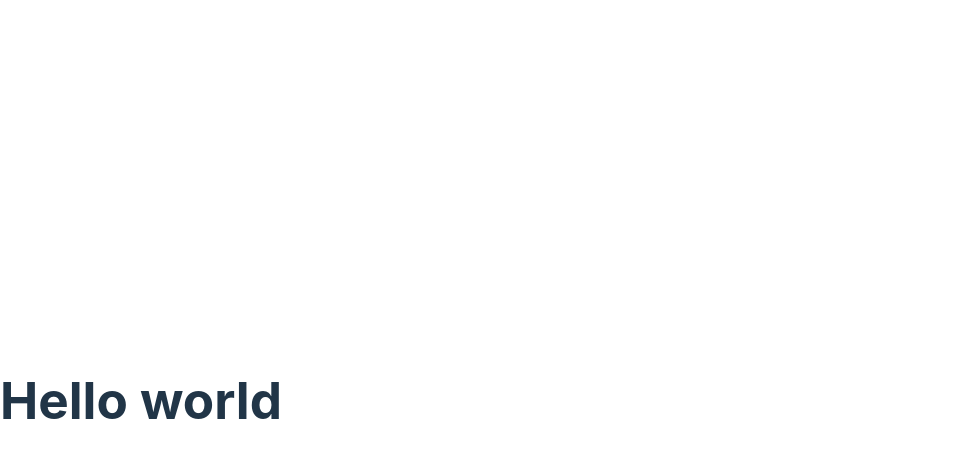
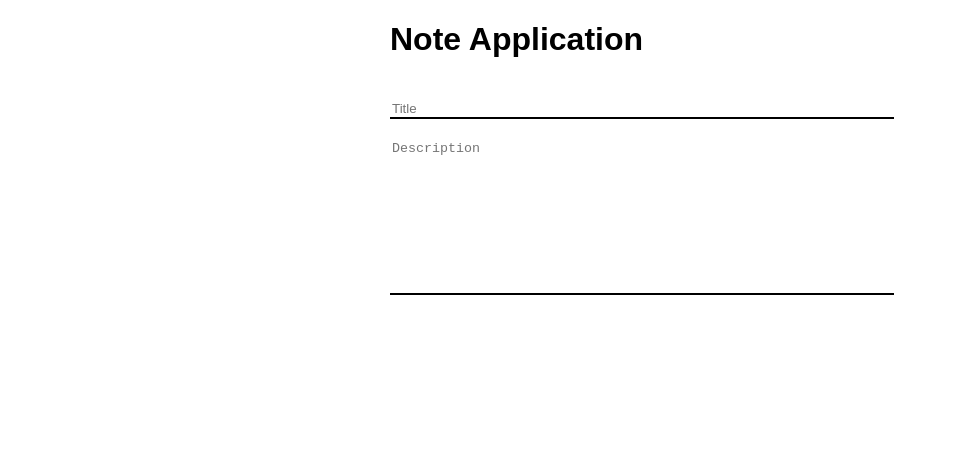
Before and after one commit to ndpniraj/note-app-react, a React (Vite) app: page / in a window 1280 px wide. Shown: the top 458 px of the page, without its empty margins (0-954 px from the left). Built offline with nearby package versions, Linux system fonts and the light colour scheme.

Commit message:
basic app with custom style

```diff
--- a/src/App.tsx
+++ b/src/App.tsx
@@ -1,7 +1,13 @@
 const App = () => {
   return (
-    <div>
-      <h1>Hello world</h1>
+    <div className="container">
+      <h1>Note Application</h1>
+      <div>
+        <input placeholder="Title" type="text" className="input" />
+      </div>
+      <div>
+        <textarea placeholder="Description" className="textarea"></textarea>
+      </div>
     </div>
   );
 };
--- a/src/index.css
+++ b/src/index.css
@@ -1,69 +1,29 @@
-:root {
-  font-family: Inter, system-ui, Avenir, Helvetica, Arial, sans-serif;
-  line-height: 1.5;
-  font-weight: 400;
-
-  color-scheme: light dark;
-  color: rgba(255, 255, 255, 0.87);
-  background-color: #242424;
-
-  font-synthesis: none;
-  text-rendering: optimizeLegibility;
-  -webkit-font-smoothing: antialiased;
-  -moz-osx-font-smoothing: grayscale;
-  -webkit-text-size-adjust: 100%;
+body {
+  margin: 0;
+  padding: 0;
+  box-sizing: border-box;
+  font-family: Arial, Helvetica, sans-serif;
 }
 
-a {
-  font-weight: 500;
-  color: #646cff;
-  text-decoration: inherit;
-}
-a:hover {
-  color: #535bf2;
+.container {
+  width: 500px;
+  margin: 0 auto;
 }
 
-body {
-  margin: 0;
-  display: flex;
-  place-items: center;
-  min-width: 320px;
-  min-height: 100vh;
+.input {
+  border: none;
+  border-bottom: 2px solid black;
+  outline: none;
+  margin-top: 20px;
+  width: 100%;
 }
 
-h1 {
-  font-size: 3.2em;
-  line-height: 1.1;
+.textarea {
+  border: none;
+  border-bottom: 2px solid black;
+  outline: none;
+  height: 150px;
+  resize: none;
+  margin-top: 20px;
+  width: 100%;
 }
-
-button {
-  border-radius: 8px;
-  border: 1px solid transparent;
-  padding: 0.6em 1.2em;
-  font-size: 1em;
-  font-weight: 500;
-  font-family: inherit;
-  background-color: #1a1a1a;
-  cursor: pointer;
-  transition: border-color 0.25s;
-}
-button:hover {
-  border-color: #646cff;
-}
-button:focus,
-button:focus-visible {
-  outline: 4px auto -webkit-focus-ring-color;
-}
-
-@media (prefers-color-scheme: light) {
-  :root {
-    color: #213547;
-    background-color: #ffffff;
-  }
-  a:hover {
-    color: #747bff;
-  }
-  button {
-    background-color: #f9f9f9;
-  }
-}
```
